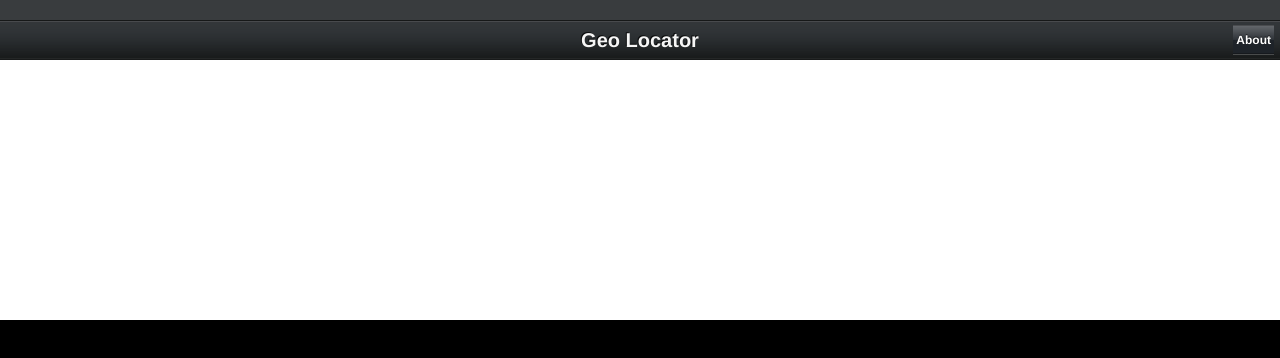
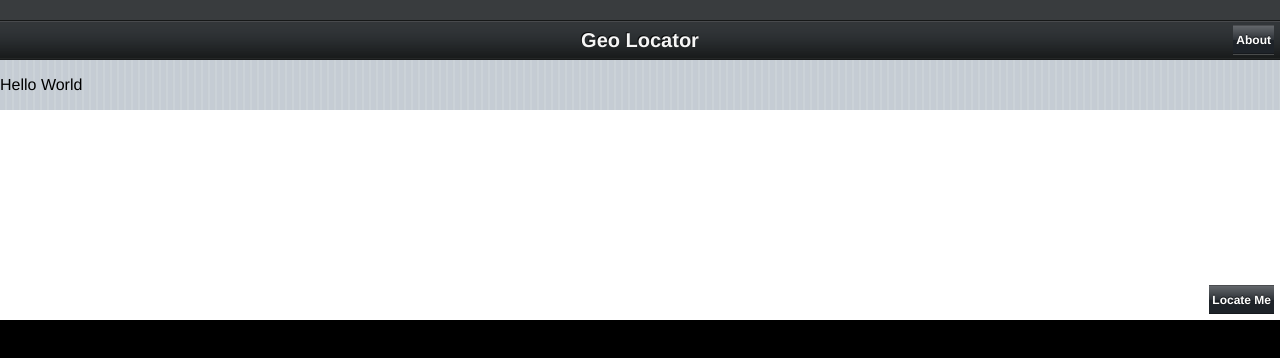
Before and after one commit to mikedamage/iphone-geo-demo, a plain HTML site: page index.html in a window 1280 px wide. Drawn offline with Linux system fonts and the light colour scheme.

Commit message:
added locate me button

```diff
--- a/index.html
+++ b/index.html
@@ -43,6 +43,10 @@
 			<h1>Geo Locator</h1>
 			<a class="button slideup" id="infoButton" href="#about">About</a>
 		</div>
+		<div class="panel">
+			<p>Hello World</p>
+			<a class="button" id="locateButton" href="#">Locate Me</a>
+		</div>
 	</div>
 
 	<div id="about" class="panel">
```
